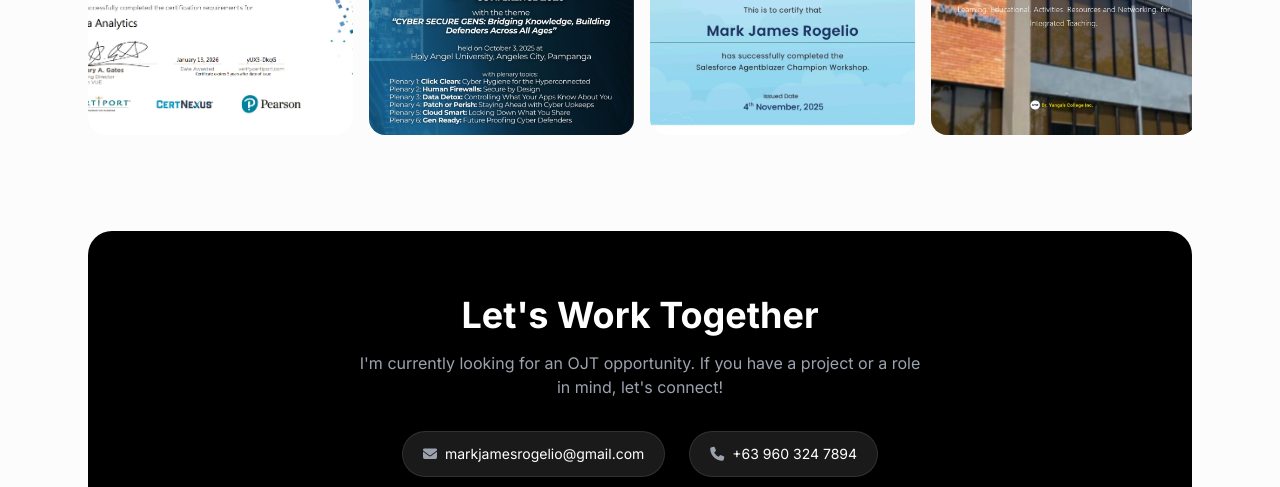
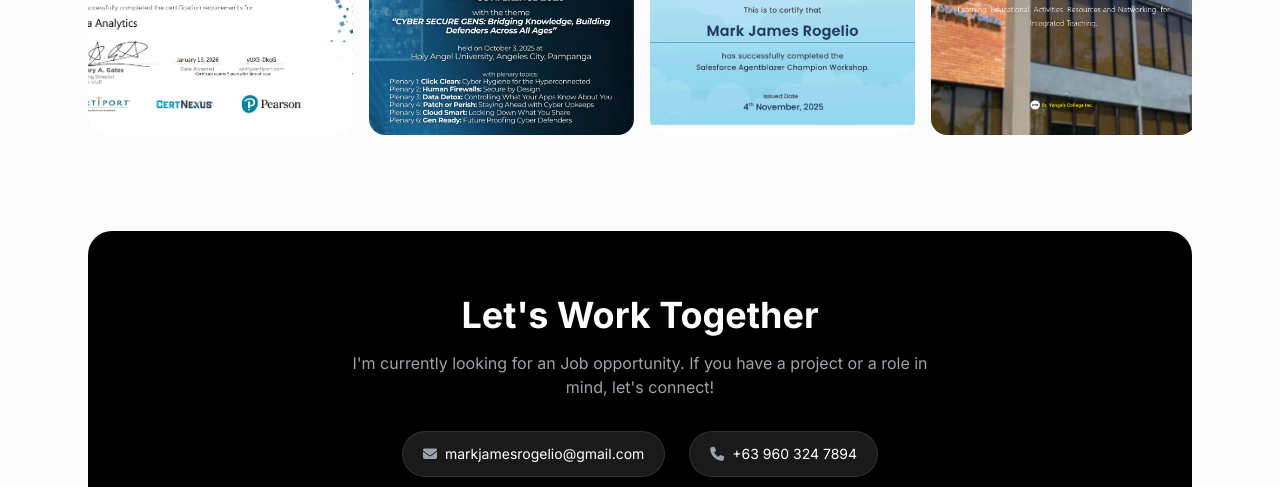
Before and after one commit to dvcode-markjames/markjamesrogelio, a website: page index.html in a window 1280 px wide. Shown: the part 1424-1911 px from the top of the page. Drawn offline with Linux system fonts and the light colour scheme; no server answers.

Commit message:
feat: update

```diff
--- a/index.html
+++ b/index.html
@@ -455,7 +455,7 @@
         <div class="bg-black dark:bg-zinc-900 rounded-3xl p-10 md:p-16 text-center text-white relative overflow-hidden">
             <h2 class="text-3xl md:text-4xl font-bold mb-4 relative z-10">Let's Work Together</h2>
             <p class="text-gray-400 mb-8 max-w-xl mx-auto relative z-10">
-                I'm currently looking for an OJT opportunity. If you have a project or a role in mind, let's connect!
+                I'm currently looking for an Job opportunity. If you have a project or a role in mind, let's connect!
             </p>
 
             <div class="flex flex-col md:flex-row justify-center items-center gap-6 relative z-10">
```
